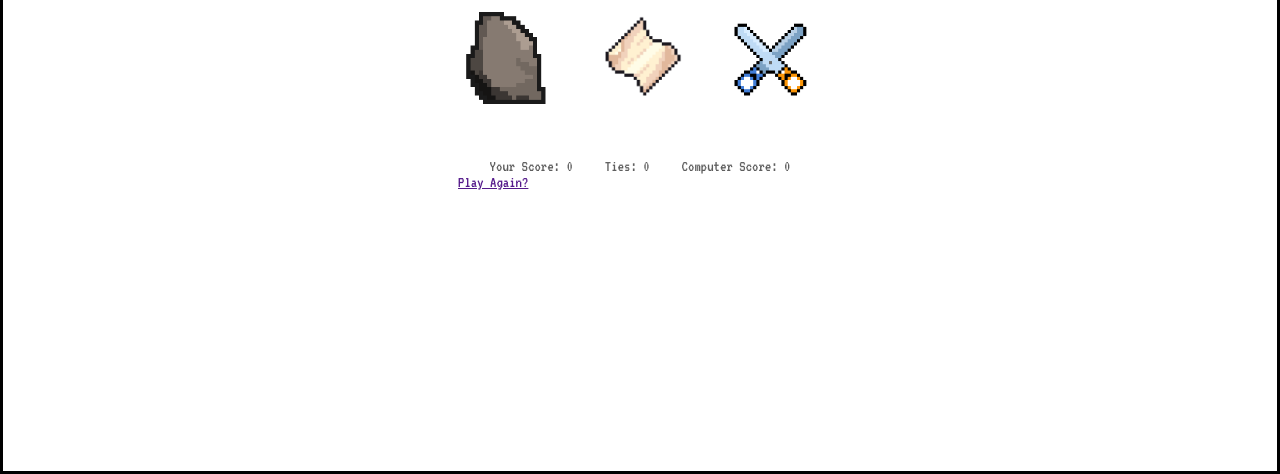
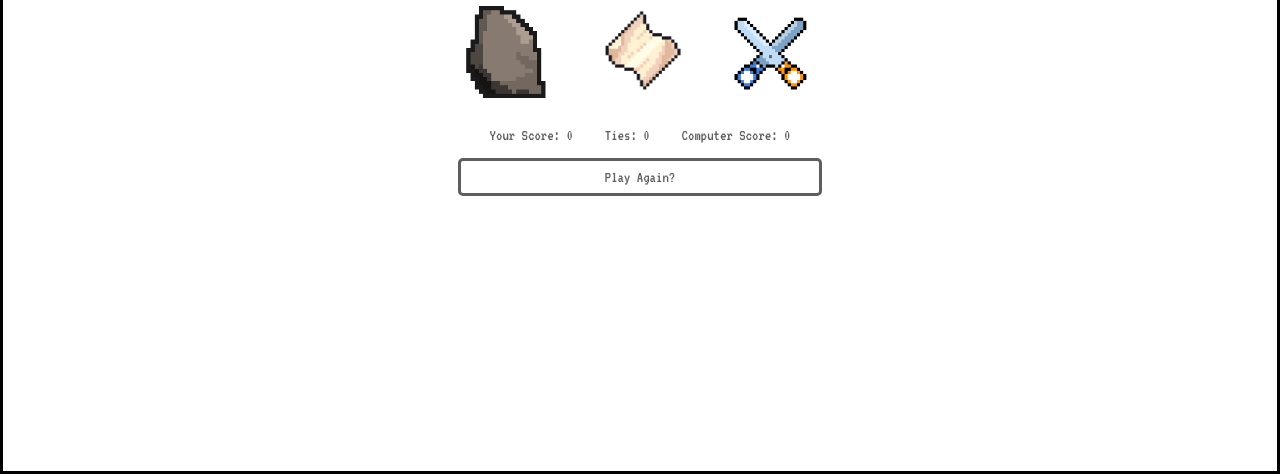
Before and after one commit to emosra/my-odin-projects, a plain HTML site: page rock-paper-scissors/index.html in a window 1280 px wide. Shown: the part 326-800 px from the top of the page. Drawn offline with Linux system fonts and the light colour scheme.

Commit message:
Add styling to play again button

```diff
--- a/rock-paper-scissors/styles.css
+++ b/rock-paper-scissors/styles.css
@@ -41,14 +41,32 @@ header {
 .selection-container {
     display: flex;
     justify-content: space-evenly;
-    border-radius: 5px;
     gap: 32px;
 }
 
 .results-container {
     display: flex;
     justify-content: center;
-    margin-top: 50px;
+    margin-top: 25px;
     gap: 32px;
     color: #5e5e5e;
 }
+
+.play-again {
+    text-decoration: none;
+    text-align: center;
+    border: solid;
+    padding: 8px;
+    border-radius: 5px;
+    margin-top: 15px;
+    color: #5e5e5e;;
+}
+
+.play-again:hover {
+    background-color: #5e5e5e;
+    color: white;
+}
+
+.play-again:active {
+    background-color: #cecece;
+}
```
